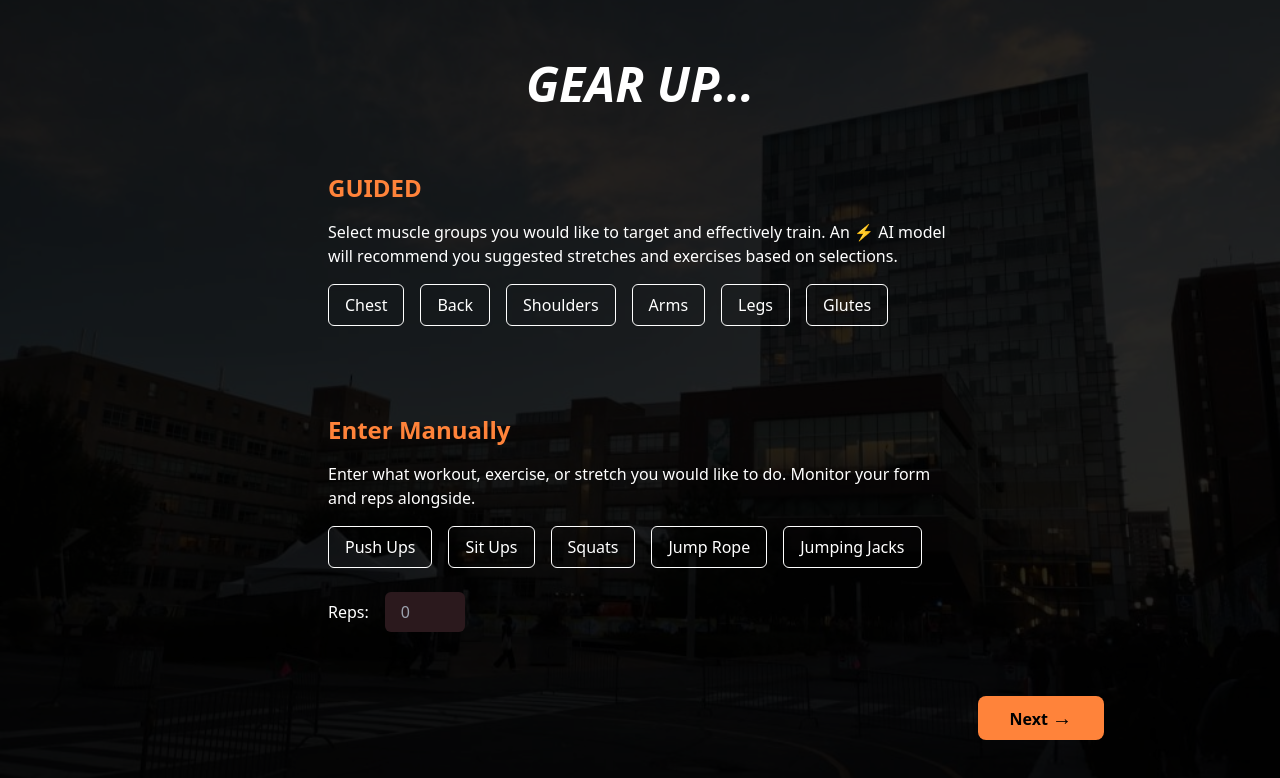
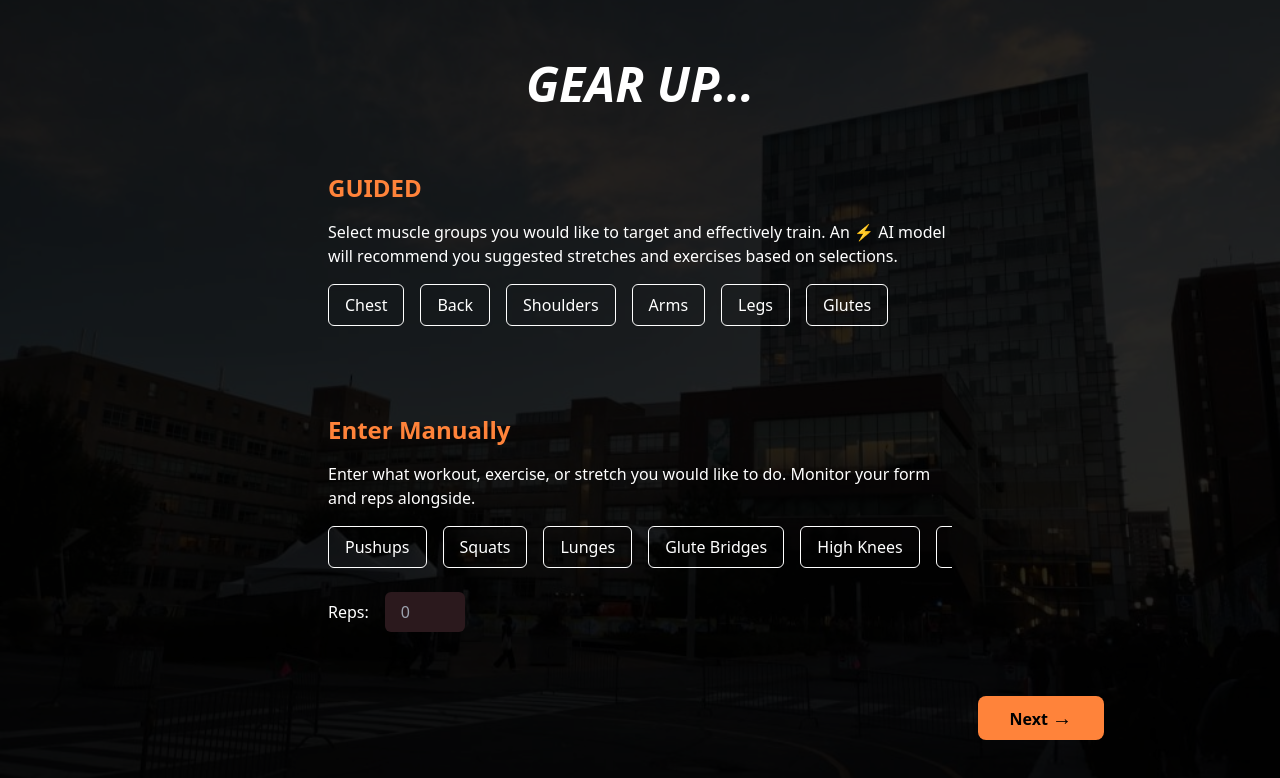
Before and after one commit to sakufish/kinesis, a React (Vite) app in the folder frontend/: page /solo in a window 1280 px wide. Shown: the top 778 px of the page. Built offline with nearby package versions, Linux system fonts and the light colour scheme.

Commit message:
change manual workuot selection to actual wokrouts

```diff
--- a/frontend/src/pages/solo/Solo.tsx
+++ b/frontend/src/pages/solo/Solo.tsx
@@ -1,5 +1,6 @@
 import React, { useState } from 'react';
 import BG from './assets/SOLObg.png';
+import workouts from '../../constants/workouts';
 
 const Solo: React.FC = () => {
   const [reps, setReps] = useState<number | ''>(''); // State to store the number of reps
@@ -7,7 +8,7 @@ const Solo: React.FC = () => {
   const [method, setMethod] = useState<string>(''); // State to store the method of workout selection
 
   // Arrays of workout and muscle group options
-  const workouts = ['Push Ups', 'Sit Ups', 'Squats', 'Jump Rope', 'Jumping Jacks'];
+  const possbileWorkouts = Object.keys(workouts);
   const muscleGroups = ['Chest', 'Back', 'Shoulders', 'Arms', 'Legs', 'Glutes'];
 
   return (
@@ -66,7 +67,7 @@ const Solo: React.FC = () => {
 
           {}
           <div className="flex space-x-4 overflow-x-auto whitespace-nowrap">
-            {workouts.map((workout) => (
+            {possbileWorkouts.map((workout) => (
               <button
                 key={workout}
                 onClick={() => {
```
